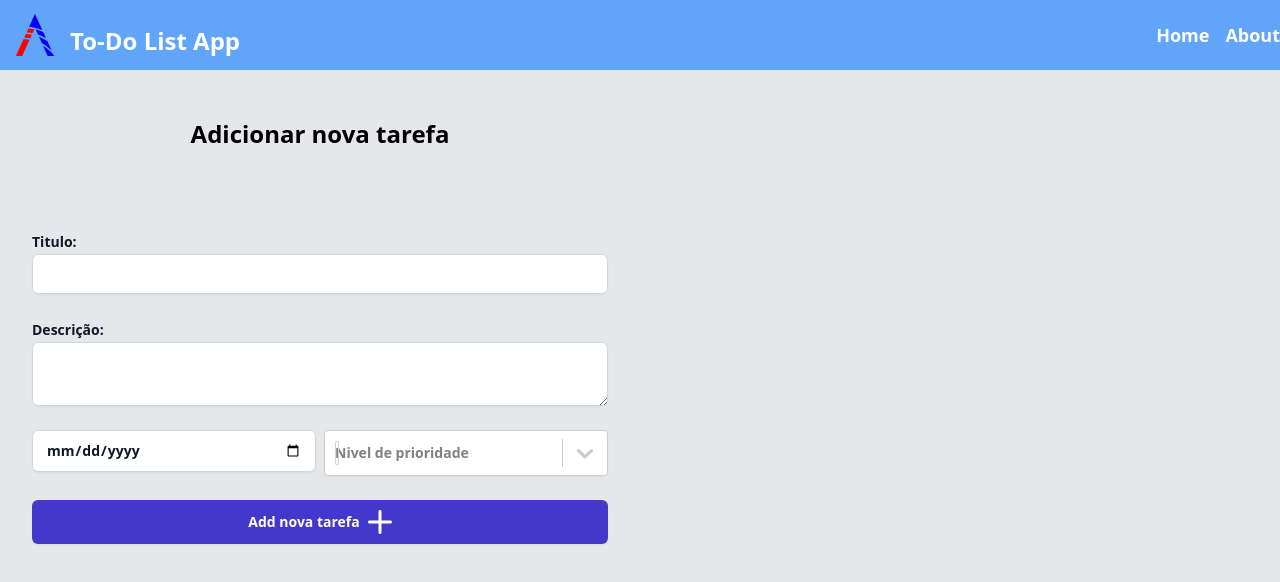
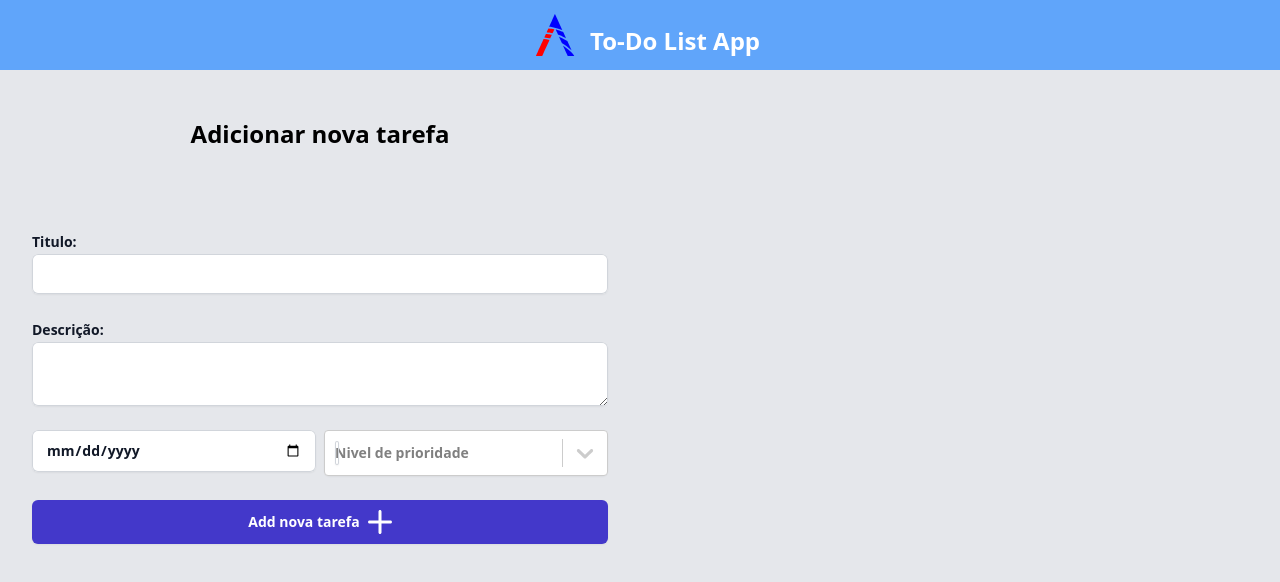
Before and after one commit to uezili/frontend-ascan, a React (Vite) app: page / in a window 1280 px wide. Shown: the top 582 px of the page. Built offline with nearby package versions, Linux system fonts and the light colour scheme.

Commit message:
Remove navbar.

```diff
--- a/src/components/Header/index.jsx
+++ b/src/components/Header/index.jsx
@@ -8,12 +8,6 @@ export const Header = () => {
 					<img src="assets/ia-logo.svg" width="70px" />
 					<h1>To-Do List App</h1>
 				</div>
-				<nav>
-					<ul>
-						<li>Home</li>
-						<li>About</li>
-					</ul>
-				</nav>
 			</div>
 		</header>
 	);
--- a/src/components/Header/styles.css
+++ b/src/components/Header/styles.css
@@ -8,7 +8,7 @@ header{
 }
 
 header > div{
-    @apply container mx-auto flex justify-between items-center;
+    @apply container mx-auto flex justify-center items-center;
 }
 header .title{
     @apply flex justify-between items-center
```
